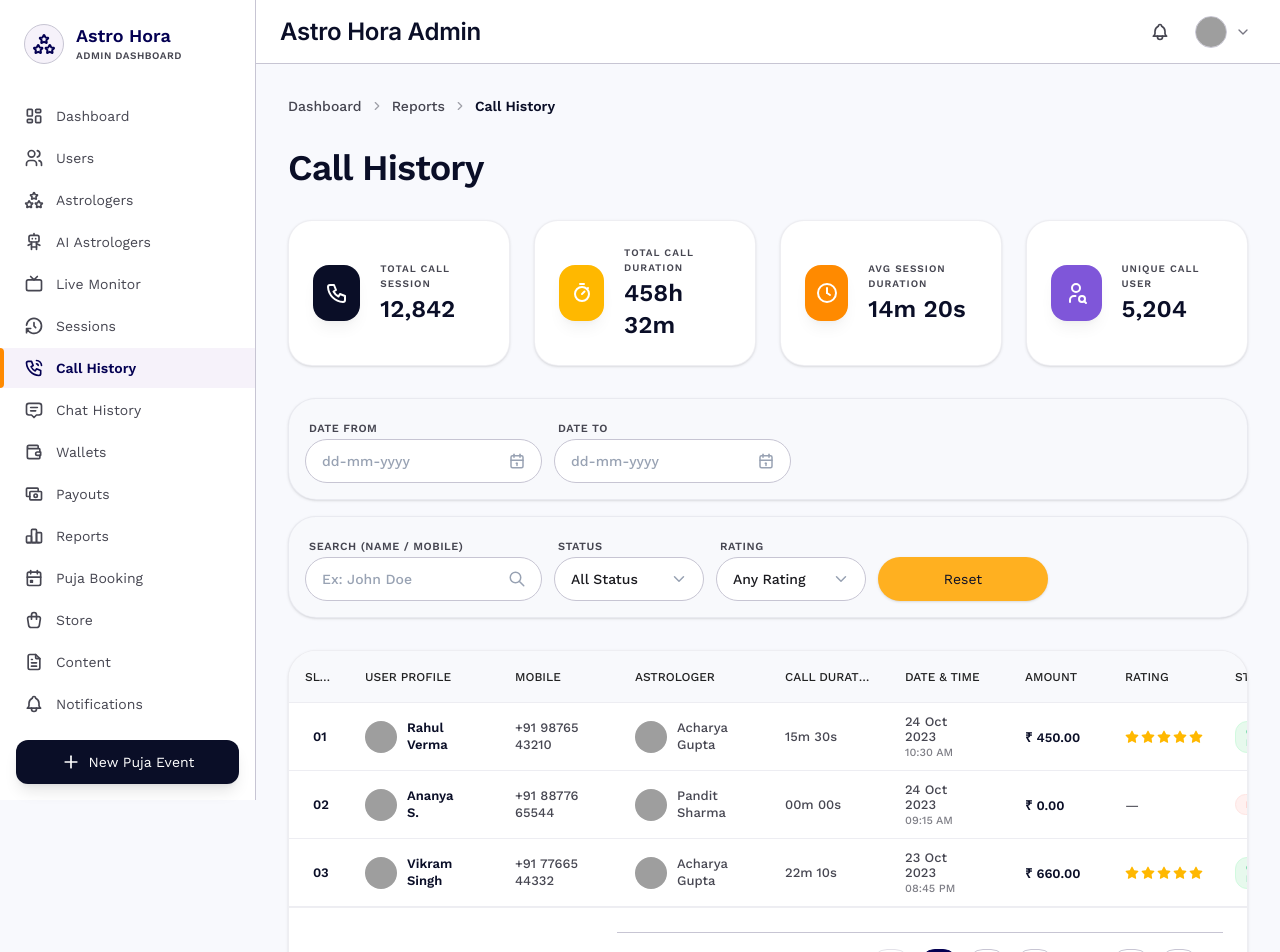
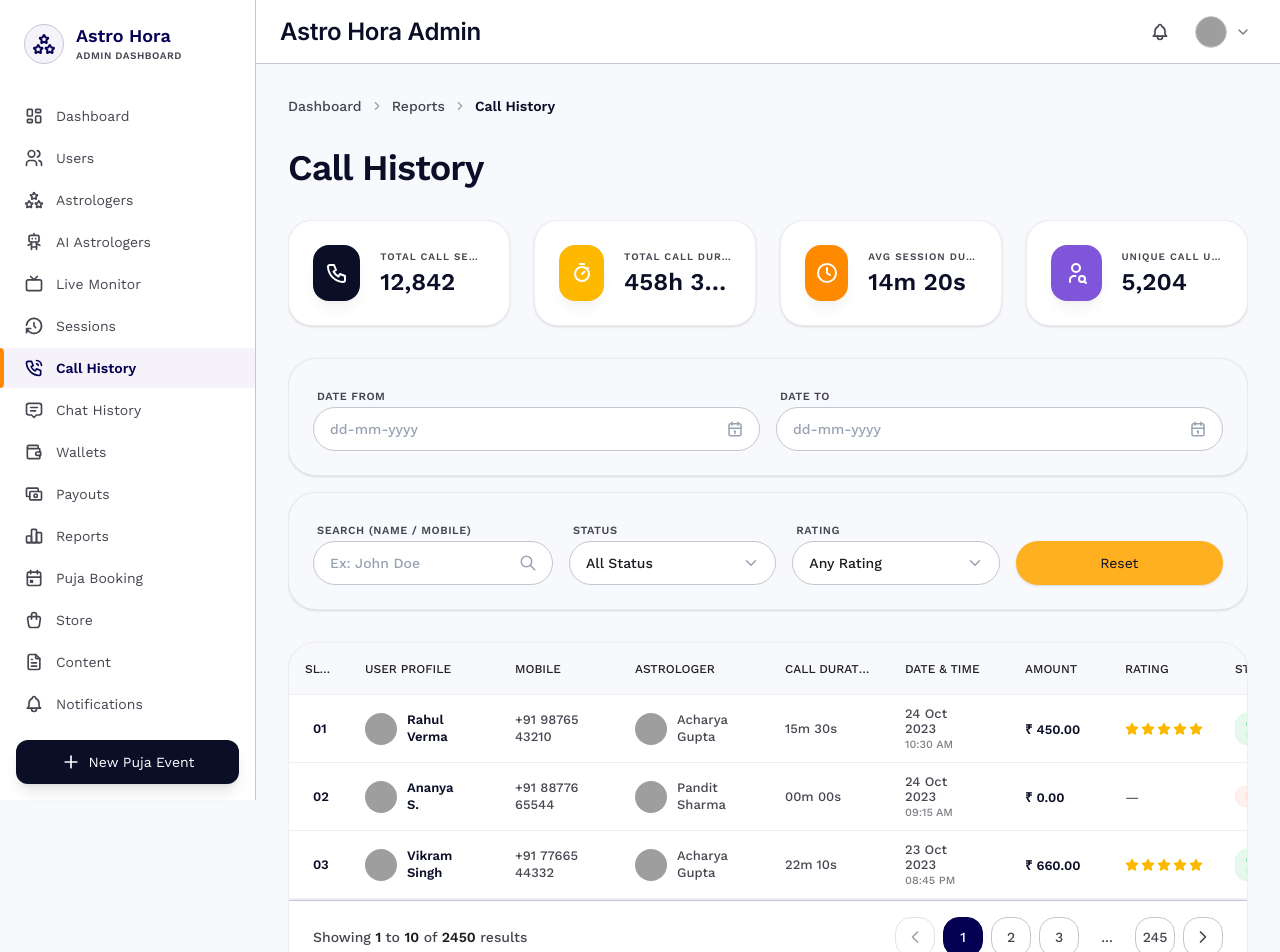
Before and after one commit to atulDev26/Edwid-astroapp-admin, a React (Vite) app: page /call-history in a window 1280 px wide. Shown: the top 952 px of the page. Built offline with nearby package versions, Linux system fonts and the light colour scheme; grey boxes are pictures that could not be loaded.

Commit message:
feat: add CallHistory and ChatHistory report view components

```diff
--- a/src/View/Reports/CallHistory.tsx
+++ b/src/View/Reports/CallHistory.tsx
@@ -230,9 +230,9 @@
     ];
 
     return (
-        <div className="space-y-8">
+        <div className="space-y-8 w-full max-w-full overflow-x-hidden pb-8">
             {/* Breadcrumbs */}
-            <div className="flex items-center gap-2 text-sm font-medium text-on-surface-variant">
+            <div className="flex flex-wrap items-center gap-2 text-sm font-medium text-on-surface-variant">
                 <Link to="/dashboard" className="hover:text-primary transition-colors">Dashboard</Link>
                 <IconChevronRight size={14} className="text-on-surface-variant/50" />
                 <Link to="/reports" className="hover:text-primary transition-colors">Reports</Link>
@@ -241,7 +241,7 @@
             </div>
 
             {/* Title */}
-            <h1 className="text-4xl font-black text-[#0A0E27] tracking-tight">Call History</h1>
+            <h1 className="text-2xl sm:text-3xl md:text-4xl font-black text-[#0A0E27] tracking-tight">Call History</h1>
 
             {/* Stats Cards */}
             <div className="grid grid-cols-1 sm:grid-cols-2 lg:grid-cols-4 gap-6">
@@ -250,9 +250,9 @@
                         <div className={`w-14 h-14 ${stat.iconBg} rounded-2xl flex items-center justify-center shadow-lg shadow-black/5`}>
                             {stat.icon}
                         </div>
-                        <div className="flex flex-col gap-0.5">
-                            <span className="text-[10px] font-bold text-on-surface-variant uppercase tracking-widest">{stat.label}</span>
-                            <span className="text-2xl font-black text-[#0A0E27]">{stat.value}</span>
+                        <div className="flex flex-col gap-0.5 min-w-0">
+                            <span className="text-[10px] font-bold text-on-surface-variant uppercase tracking-widest truncate">{stat.label}</span>
+                            <span className="text-2xl font-black text-[#0A0E27] truncate">{stat.value}</span>
                         </div>
                     </div>
                 ))}
@@ -260,11 +260,10 @@
 
             {/* Filters Section */}
             <div className="space-y-4">
-                {/* Date Filter Bar */}
-                <div className="bg-[#F8F9FC] p-4 rounded-[28px] border border-outline-variant/30 shadow-sm overflow-x-auto">
-                    <div className="flex items-end gap-3">
+                <div className="bg-[#F8F9FC] p-4 sm:p-6 rounded-[28px] border border-outline-variant/30 shadow-sm">
+                    <div className="flex flex-col sm:flex-row sm:items-end gap-4">
                         {/* Date From */}
-                        <div className="min-w-[150px] space-y-2">
+                        <div className="w-full sm:min-w-[180px] space-y-2">
                             <label className="text-[11px] font-bold text-on-surface-variant uppercase tracking-wider ml-1">
                                 Date From
                             </label>
@@ -286,7 +285,7 @@
                         </div>
 
                         {/* Date To */}
-                        <div className="min-w-[150px] space-y-2">
+                        <div className="w-full sm:min-w-[180px] space-y-2">
                             <label className="text-[11px] font-bold text-on-surface-variant uppercase tracking-wider ml-1">
                                 Date To
                             </label>
@@ -310,10 +309,10 @@
                 </div>
 
                 {/* Other Filters Bar */}
-                <div className="bg-[#F8F9FC] p-4 rounded-[28px] border border-outline-variant/30 shadow-sm overflow-x-auto">
-                    <div className="flex items-end gap-3">
+                <div className="bg-[#F8F9FC] p-4 sm:p-6 rounded-[28px] border border-outline-variant/30 shadow-sm">
+                    <div className="grid grid-cols-1 sm:grid-cols-2 lg:flex lg:items-end gap-4">
                         {/* Search */}
-                        <div className="min-w-[180px] space-y-2">
+                        <div className="w-full lg:min-w-[240px] space-y-2">
                             <label className="text-[11px] font-bold text-on-surface-variant uppercase tracking-wider ml-1">
                                 Search (Name / Mobile)
                             </label>
@@ -333,7 +332,7 @@
                         </div>
 
                         {/* Status */}
-                        <div className="min-w-[150px] space-y-2">
+                        <div className="w-full lg:min-w-[180px] space-y-2">
                             <label className="text-[11px] font-bold text-on-surface-variant uppercase tracking-wider ml-1">
                                 Status
                             </label>
@@ -351,7 +350,7 @@
                         </div>
 
                         {/* Rating */}
-                        <div className="min-w-[150px] space-y-2">
+                        <div className="w-full lg:min-w-[180px] space-y-2">
                             <label className="text-[11px] font-bold text-on-surface-variant uppercase tracking-wider ml-1">
                                 Rating
                             </label>
@@ -369,7 +368,7 @@
                         </div>
 
                         {/* Button */}
-                        <div className="min-w-[170px]">
+                        <div className="w-full lg:min-w-[140px]">
                             <Button
                                 variant="primary"
                                 className="w-full h-11 bg-[#FFB020] text-[#0A0E27] hover:bg-[#ffb020ea] font-bold rounded-xl shadow-sm border-none"
@@ -382,16 +381,13 @@
             </div>
 
             {/* Table Section */}
-            <div className="bg-white rounded-[28px] border border-outline-variant/30 shadow-sm overflow-hidden">
+            <div className="bg-white rounded-[28px] border border-outline-variant/30 shadow-sm overflow-hidden w-full">
                 <CustomDataTable
                     columns={columns}
                     data={mockData}
                     selectableRows={false}
                 />
-                <div className="p-6 border-t border-outline-variant/30 flex flex-col sm:flex-row items-center justify-between gap-4">
-                    <span className="text-sm text-on-surface-variant font-medium">
-                        Showing 1 to 10 of 2,450 results
-                    </span>
+                <div className="border-t border-outline-variant/30">
                     <Pagination
                         currentPage={currentPage}
                         totalPages={245}
```
Also changed, not shown: src/View/Reports/ChatHistory.tsx (+18 -22 lines).
